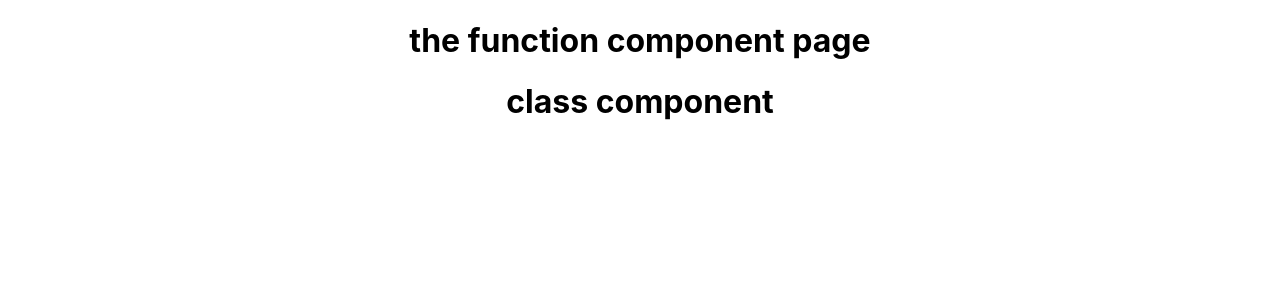
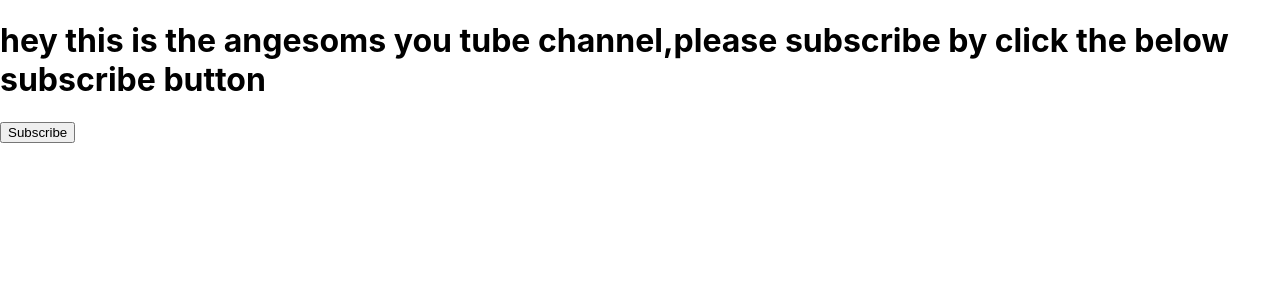
Before and after one commit to angesomhailu/ReactProject, a React (Create React App) app: page / in a window 1280 px wide. Shown: the top 300 px of the page. Built offline with nearby package versions, Linux system fonts and the light colour scheme.

Commit message:
another commit

```diff
--- a/src/App.css
+++ b/src/App.css
@@ -36,3 +36,10 @@
     transform: rotate(360deg);
   }
 }
+h1{
+  align-content:center;
+}
+.na{
+padding: 30px;
+color: aqua;
+}
--- a/src/App.js
+++ b/src/App.js
@@ -1,14 +1,15 @@
-//import logo from './logo.svg';
-import './App.css'
-import Fcomponent from './component/function';
-import Ccomponent from './component/class'
-function App() {
-  return (
-    <div className="App">
-      <Fcomponent/>
-      <Ccomponent/>
-    </div>
-  );
+import './App.css';
+import './index.css';
+import StateChange from './state';
+import {Component} from 'react';
+
+class App extends Component{
+  render(){
+    return (
+      <>
+      <StateChange/>
+      </>
+    );
+  }
 }
-
 export default App;
--- a/src/component/class.js
+++ b/src/component/class.js
@@ -1,9 +1,11 @@
-import react ,{Component} from 'react';
-class Ccomponent extends Component{
-    render(){
-        return (
-            <h1>class component</h1>
-        );
-    }
+import react ,{Component} from 'react'
+class ComponentPage extends Component{
+  render(){
+    return (
+      <h1>
+        the components page
+      </h1>
+    );
+  }
 }
-export default Ccomponent;
+export default ComponentPage;
--- a/src/component/function.js
+++ b/src/component/function.js
@@ -1,9 +1,9 @@
+function FunctionPage(){
+    return (
+        <h1>
+            the functins page
+        </h1>
+    );
 
-function Fcomponent(){
-    return (
-        <div>
-            <h1>the function component page</h1>
-        </div>
-    );
 }
-export default Fcomponent;
+export default FunctionPage;
--- /dev/null
+++ b/src/state.js
@@ -0,0 +1,25 @@
+import react , {Component} from 'react';
+class StateChange extends Component{
+    constructor(){
+        super()
+        this.state={
+            channel:"hey this is the angesoms you tube channel,please subscribe by click the below subscribe button",
+        };
+    }
+    Subscription(){
+        this.setState(
+            {
+                channel:"thanks for the subscription",
+            }
+        )
+    };
+    render(){
+        return (
+          <>
+          <h1>{this.state.channel}</h1>
+              <button onClick={()=>this.Subscription()}>Subscribe</button>
+          </>
+        );
+    }
+}
+export default StateChange;
```
